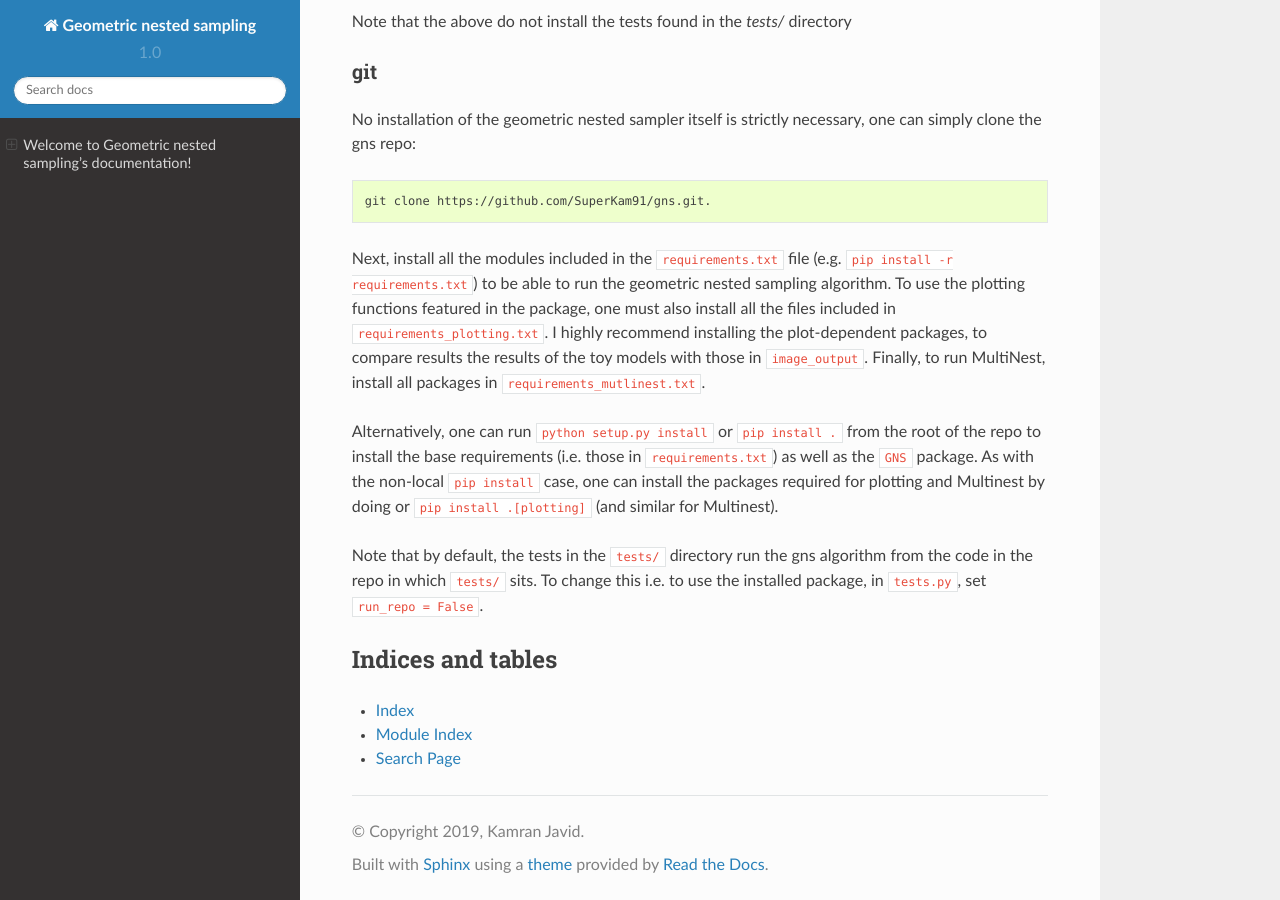
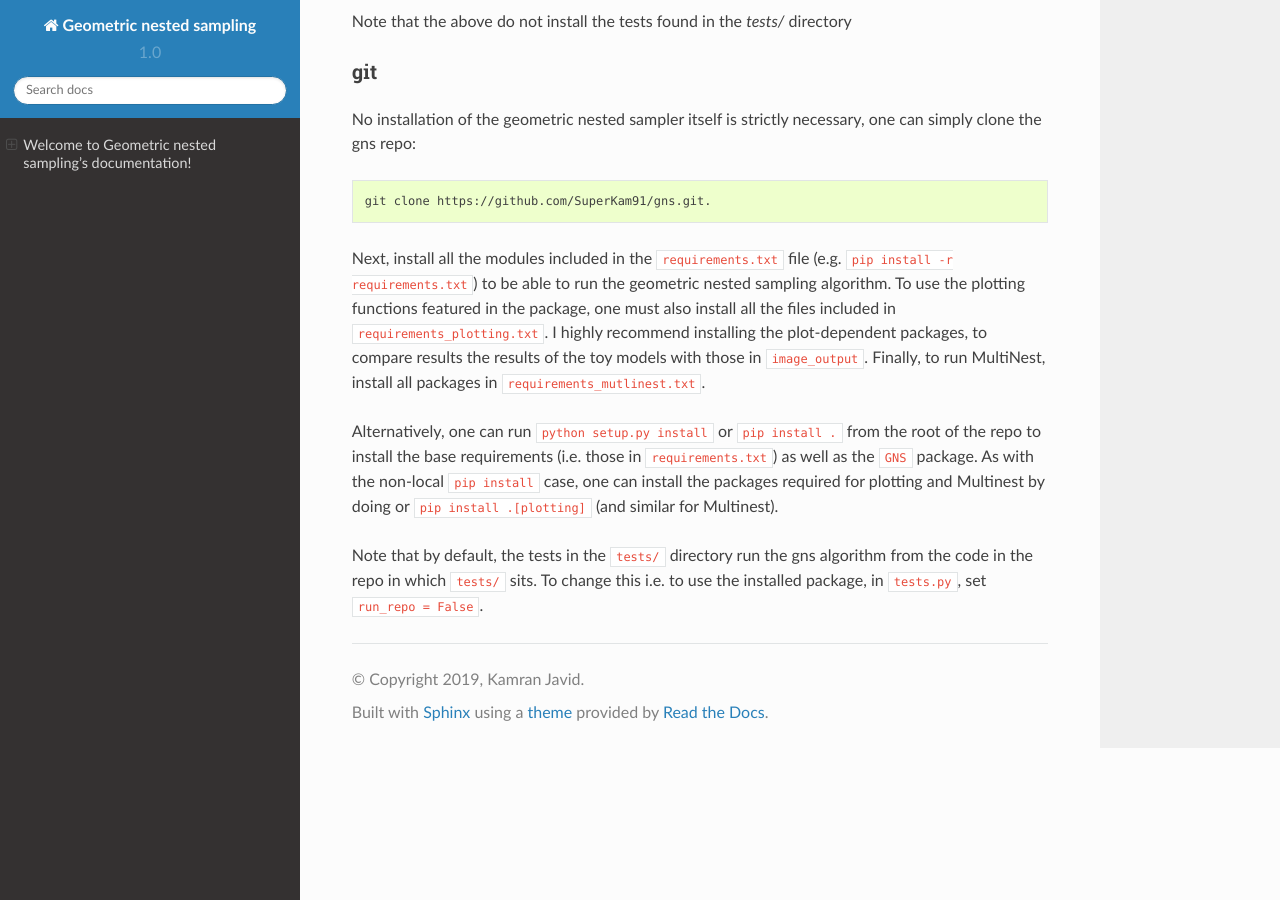
Before and after one commit to SuperKam91/gns, a Sphinx documentation site: the page built from docs/index.rst, in a window 1280 px wide and 900 px high, scrolled down 5909 px. Built offline with Sphinx 7.4.7 and the Read the Docs theme 2.0.0, drawn with Linux system fonts in a browser that asks for light colours; formulas are drawn with MathJax 3.

Commit message:
Update index.rst

```diff
--- a/docs/index.rst
+++ b/docs/index.rst
@@ -179,9 +179,5 @@ Alternatively, one can run ``python setup.py install`` or ``pip install .`` from
 Note that by default, the tests in the ``tests/`` directory run the gns algorithm from the code in the repo in which ``tests/`` sits. To change this i.e. to use the installed package, in ``tests.py``, set ``run_repo = False``.
 
 
-Indices and tables
-==================
-
-* :ref:`genindex`
-* :ref:`modindex`
-* :ref:`search`
+.. currentmodule::
+   gns
```
